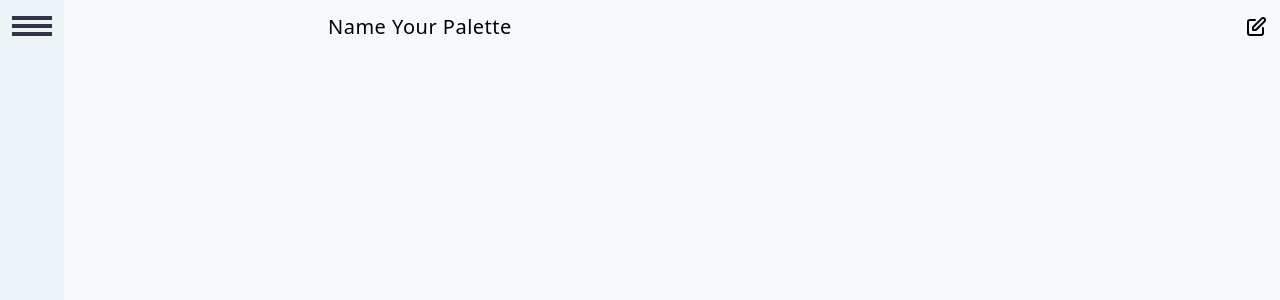
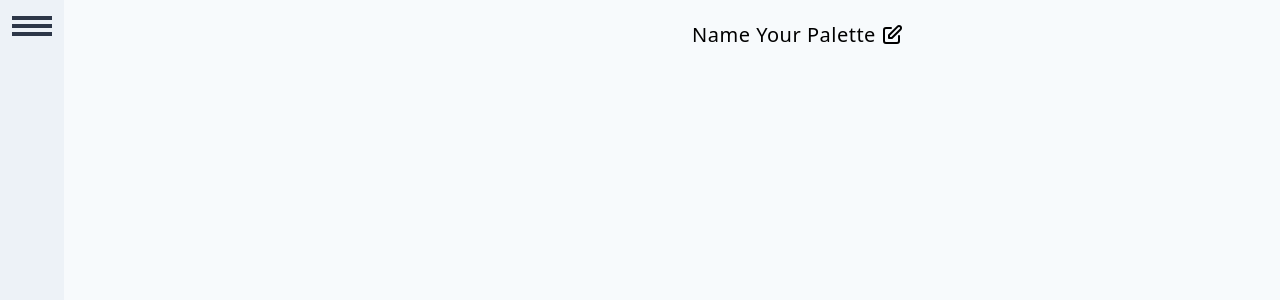
Before and after one commit to Bryan-LV/Color-App, a React (Create React App) app: page /palette/new in a window 1280 px wide. Shown: the top 300 px of the page. Built offline with nearby package versions, Linux system fonts and the light colour scheme; the HTML template or start-up script is replaced by a standard one.

Commit message:
edit new palette name css

```diff
--- a/src/Pages/NewPalette.js
+++ b/src/Pages/NewPalette.js
@@ -51,12 +51,12 @@ function NewPalette(props) {
 
       <div className="col-span-3">
         {editNameInput ?
-          (<div className="flex-center mx-2 my-1">
+          (<div className="flex-center mx-2 my-2">
             <input className="w-full border-gray-200 border-2 p-2 tracking-wide rounded-md" type="text" value={paletteColorName} onKeyUp={handleEnterPress} onChange={({ target }) => setPaletteColorName(target.value)} />
             <button className="mx-1" onClick={editPaletteName}><svg className="w-6 h-6" data-darkreader-inline-fill="" data-darkreader-inline-stroke="" fill="none" stroke="currentColor" viewBox="0 0 24 24" xmlns="http://www.w3.org/2000/svg"><path stroke-linecap="round" stroke-linejoin="round" stroke-width="2" d="M9 12l2 2 4-4m6 2a9 9 0 11-18 0 9 9 0 0118 0z"></path></svg></button>
           </div>)
           : (
-            <div className="flex-between-center mx-2">
+            <div className="flex-center mx-2 my-2">
               <h1 className="text-lg md:text-xl text-center py-3 tracking-wide">{paletteColorName}</h1>
               <button className="mx-1" onClick={editPaletteName}><svg className="w-6 h-6" data-darkreader-inline-fill="" data-darkreader-inline-stroke="" fill="none" stroke="currentColor" viewBox="0 0 24 24" xmlns="http://www.w3.org/2000/svg"><path stroke-linecap="round" stroke-linejoin="round" stroke-width="2" d="M11 5H6a2 2 0 00-2 2v11a2 2 0 002 2h11a2 2 0 002-2v-5m-1.414-9.414a2 2 0 112.828 2.828L11.828 15H9v-2.828l8.586-8.586z"></path></svg></button>
             </div>
```
